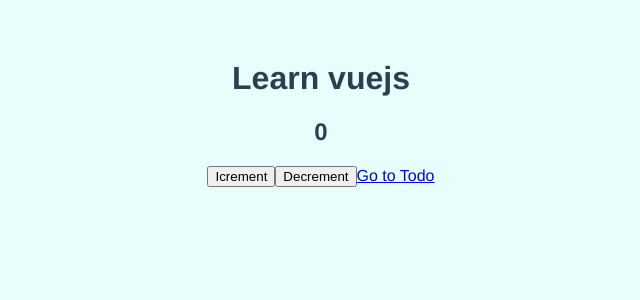
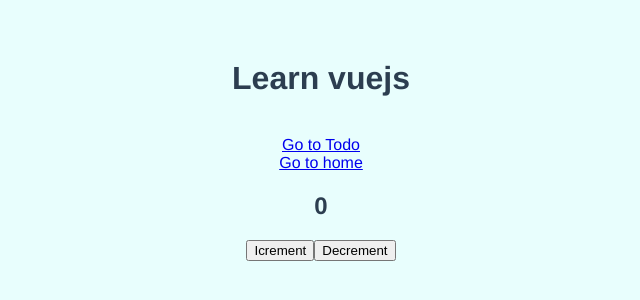
Before and after one commit to hoai177/learn-vuejs, a Vue app: page /home in a window 1280 px wide. Shown: the top 300 px of the page, without its empty margins (319-959 px from the left). Built offline with nearby package versions, Linux system fonts and the light colour scheme.

Commit message:
add router home

```diff
--- a/src/App.vue
+++ b/src/App.vue
@@ -1,6 +1,8 @@
 <template>
-  <home />
-  <router-link to="/todo">Go to Todo</router-link>
+  <h1>Learn vuejs</h1>
+  <br>
+  <router-link to="/todo">Go to Todo</router-link> <br>
+  <router-link to="/home">Go to home</router-link>
   <router-view />
 </template>
 
--- a/src/components/Home.vue
+++ b/src/components/Home.vue
@@ -1,5 +1,4 @@
 <template>
-<h1>Learn vuejs</h1>
   <h2>{{ this.count }}</h2>
 <ButtonCount @onCount="onIncrement">Icrement</ButtonCount>
 <ButtonCount @onCount="onDecrement">Decrement</ButtonCount>
--- a/src/router/index.js
+++ b/src/router/index.js
@@ -1,12 +1,17 @@
 import { createWebHistory, createRouter } from "vue-router";
 import Todo from './../components/Todo.vue'
-
+import Home from './../components/Home.vue'
 
 const routes = [
     {
         path: '/todo',
         name: 'Todo',
         component: Todo
+    },
+    {
+        path: '/home',
+        name: 'Home',
+        component: Home
     }
   ];
 
```
